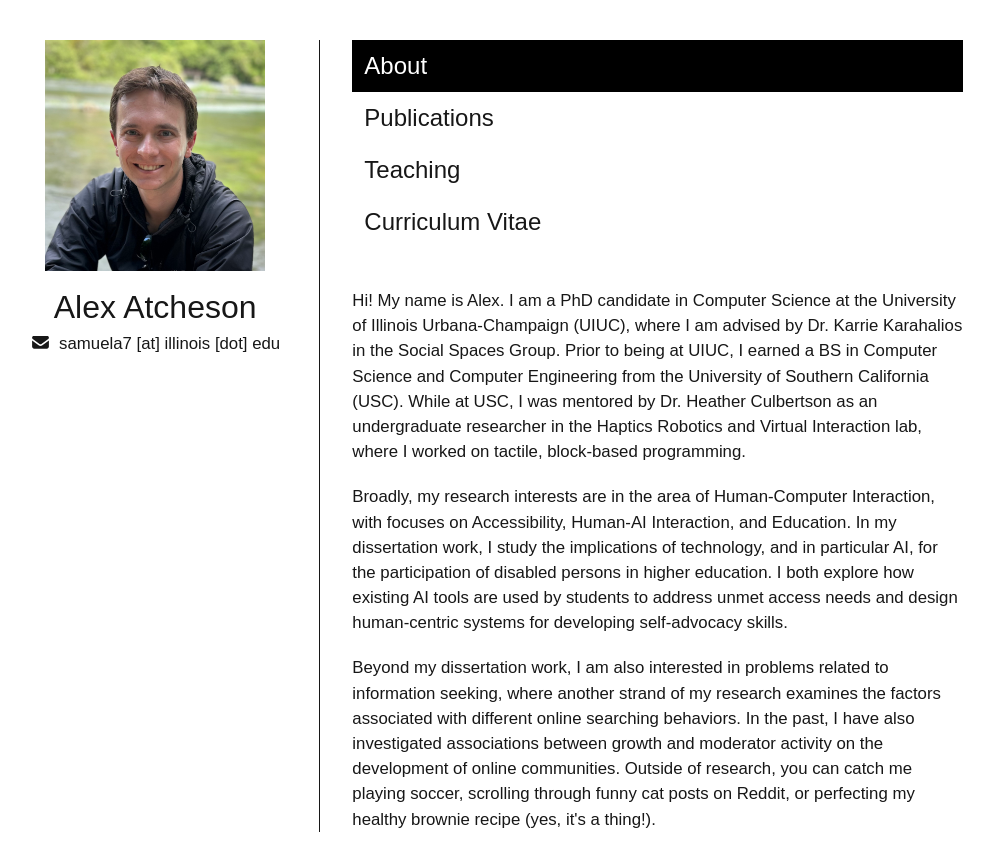
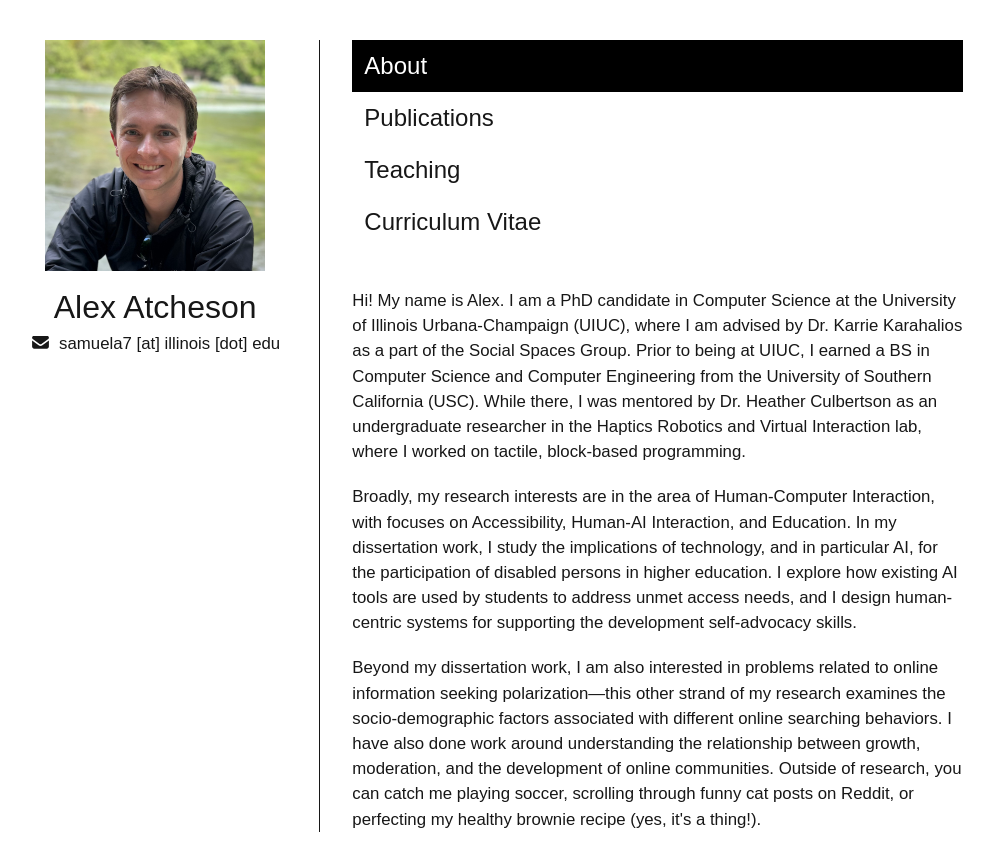
Before and after one commit to saatcheson/saatcheson.github.io, a Next.js app: page / in a window 1280 px wide. Shown: the top 866 px of the page, without its empty margins (165-1159 px from the left). Built offline with nearby package versions, Linux system fonts and the light colour scheme.

Commit message:
updated about.js

```diff
--- a/src/app/components/about.js
+++ b/src/app/components/about.js
@@ -3,20 +3,20 @@ export default function About() {
         <>
             <p className="mb-5">
                 Hi! My name is Alex. I am a PhD candidate
-                in Computer Science at the University of Illinois Urbana-Champaign (UIUC), where I am advised by Dr. Karrie Karahalios in the Social Spaces Group.
+                in Computer Science at the University of Illinois Urbana-Champaign (UIUC), where I am advised by Dr. Karrie Karahalios as a part of the Social Spaces Group.
                 Prior to being at UIUC, I earned a BS in Computer Science
-                and Computer Engineering from the University of Southern California (USC). While at USC, I was
+                and Computer Engineering from the University of Southern California (USC). While there, I was
                 mentored by Dr. Heather Culbertson as an undergraduate researcher in the Haptics Robotics and Virtual Interaction lab, where I worked on tactile, block-based programming.
             </p>
             <p className="mb-5">
                 Broadly, my research interests are in the area of Human-Computer Interaction, with focuses on
                 Accessibility, Human-AI Interaction, and Education. In my dissertation work, I study the implications
-                of technology, and in particular AI, for the participation of disabled persons in higher education. I both explore how
-                existing AI tools are used by students to address unmet access needs and design human-centric systems for developing self-advocacy skills.
+                of technology, and in particular AI, for the participation of disabled persons in higher education. I explore how
+                existing AI tools are used by students to address unmet access needs, and I design human-centric systems for supporting the development self-advocacy skills.
             </p>
             <p>
-                Beyond my dissertation work, I am also interested in problems related to information seeking, where another strand of my research
-                examines the factors associated with different online searching behaviors. In the past, I have also investigated associations between growth and moderator activity on the development of online communities.
+                Beyond my dissertation work, I am also interested in problems related to online information seeking polarization&mdash;this other strand of my research
+                examines the socio-demographic factors associated with different online searching behaviors. I have also done work around understanding the relationship between growth, moderation, and the development of online communities.
                 Outside of research, you can catch me playing soccer, scrolling through funny cat
                 posts on Reddit, or perfecting my healthy brownie recipe (yes, it&apos;s a thing!).
             </p>
```
